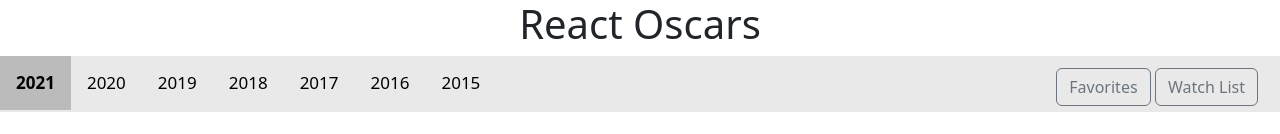
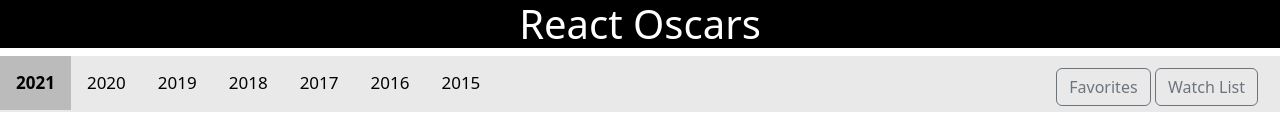
Before and after one commit to Tomasmakaj/React-Oscars, a React (Create React App) app: page / in a window 1280 px wide. Shown: the top 134 px of the page. Built offline with nearby package versions, Linux system fonts and the light colour scheme; data requests are answered from the project's data file.

Commit message:
Minor CSS updates to Header

```diff
--- a/db.json
+++ b/db.json
@@ -141,7 +141,7 @@
       "wins": "2",
       "nominations": "10",
       "liked": false,
-      "inWatchList": false
+      "inWatchList": true
     },
     {
       "id": 14,
@@ -174,7 +174,7 @@
       "wins": "1",
       "nominations": "5",
       "liked": false,
-      "inWatchList": true
+      "inWatchList": false
     },
     {
       "id": 17,
@@ -196,7 +196,7 @@
       "wins": "0",
       "nominations": "6",
       "liked": false,
-      "inWatchList": true
+      "inWatchList": false
     },
     {
       "id": 19,
--- a/src/App.css
+++ b/src/App.css
@@ -38,6 +38,12 @@
   }
 }
 
+.main-header {
+  text-align: center;
+  background-color: black;
+  color: white;
+}
+
 .header {
   text-align: center;
 }
--- a/src/Components/Header.js
+++ b/src/Components/Header.js
@@ -2,7 +2,7 @@
 
 function Header() {
   return (
-    <div className="header">
+    <div className="main-header">
       <h1>React Oscars</h1>
     </div>
   )
```
